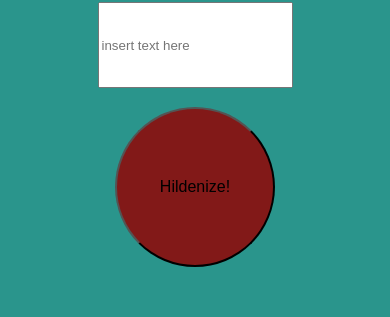
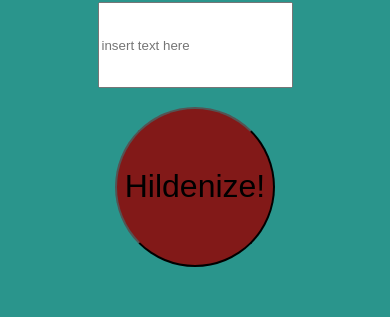
Before and after one commit to ryanpburnett/aou-removal, a plain HTML site: page index.html in a window 390 px wide. Shown: the part 139-456 px from the top of the page. Drawn offline with Linux system fonts and the light colour scheme.

Commit message:
reverting changes

```diff
--- a/style.css
+++ b/style.css
@@ -103,7 +103,7 @@ button:focus {
         font-size: .75rem;
     }
 
-    #button {
+    /* #button {
         font-size: 1rem;
-    }
+    } */
 }
```
